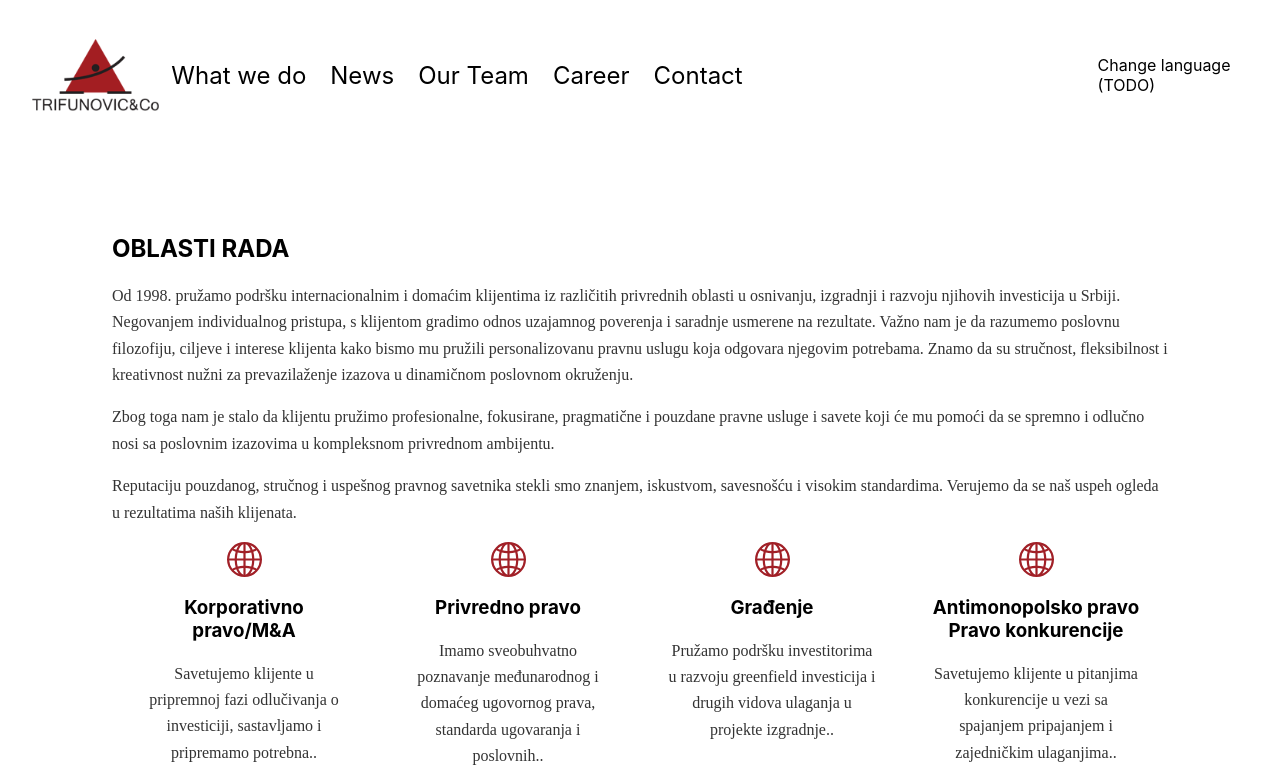
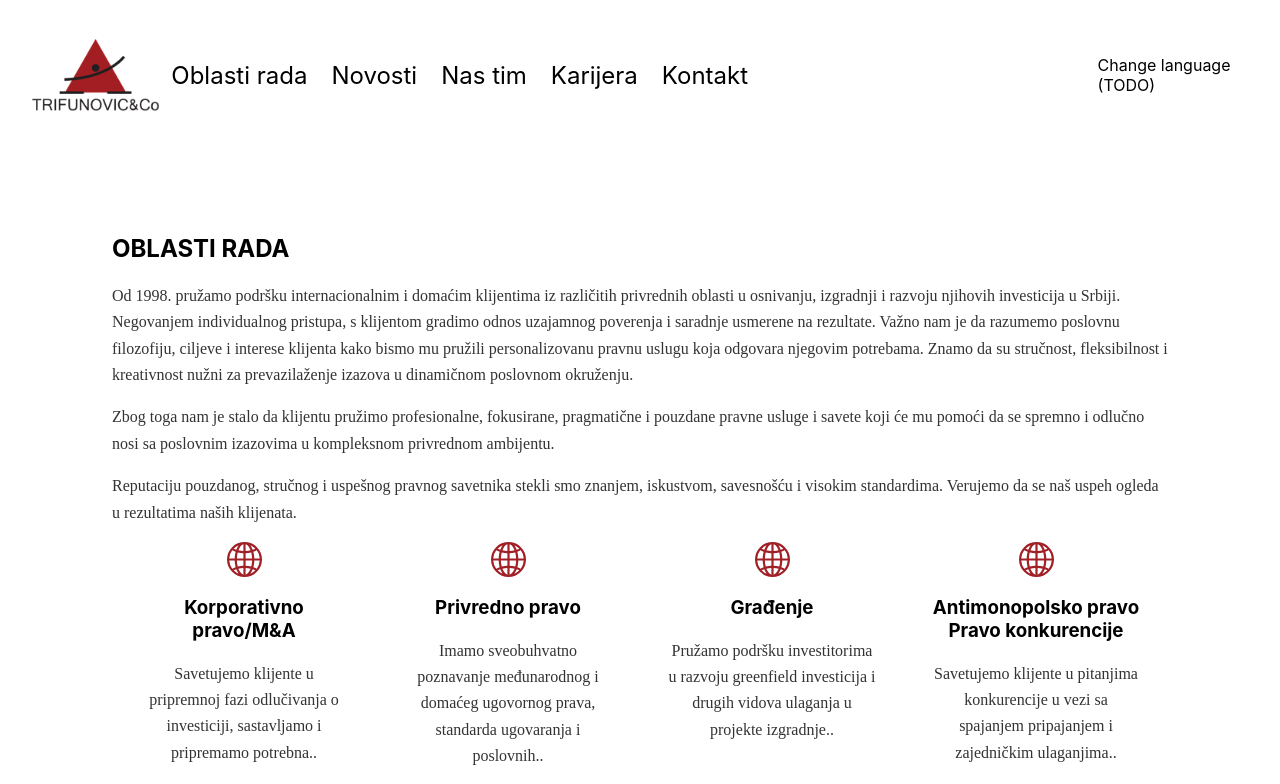
Before and after one commit to Matija8/Legacy-TC-Law-FE, a Next.js app: page / in a window 1280 px wide. Shown: the top 784 px of the page. Built offline with nearby package versions, Linux system fonts and the light colour scheme.

Commit message:
Add pages

```diff
--- a/components/header.tsx
+++ b/components/header.tsx
@@ -1,8 +1,11 @@
 import Hamburger from 'hamburger-react';
 import Image from 'next/image';
+import Link from 'next/link';
 import logo from 'public/logo.png';
-import { useEffect, useState } from 'react';
+import { ReactNode, useEffect, useState } from 'react';
 import styles from './header.module.scss';
+
+const liPadding = '0.5em';
 
 export function Header() {
   const [menuOpen, setMenuOpen] = useState(false);
@@ -46,7 +49,7 @@ export function Header() {
         }
 
         nav > li {
-          padding: 0.5em;
+          padding: ${liPadding};
           display: flex;
         }
 
@@ -80,11 +83,11 @@ export function Header() {
       </div>
 
       <nav id="main-nav" className="slide-in">
-        <li>What we do</li>
-        <li>News</li>
-        <li>Our Team</li>
-        <li>Career</li>
-        <li>Contact</li>
+        <NavItem href="oblasti-rada">Oblasti rada</NavItem>
+        <NavItem href="novosti">Novosti</NavItem>
+        <NavItem href="nas-tim">Nas tim</NavItem>
+        <NavItem href="karijera">Karijera</NavItem>
+        <NavItem href="kontakt">Kontakt</NavItem>
       </nav>
 
       <div className="right">
@@ -104,3 +107,17 @@ export function Header() {
     </header>
   );
 }
+
+function NavItem({ href, children }: { href: string; children: ReactNode }) {
+  return (
+    <li
+      style={{
+        padding: liPadding,
+      }}
+    >
+      <Link href={href}>
+        <a>{children}</a>
+      </Link>
+    </li>
+  );
+}
```
Also changed, not shown: pages/karijera.tsx (added, +7 -0 lines), pages/kontakt.tsx (added, +7 -0 lines), pages/nas-tim.tsx (added, +7 -0 lines), pages/novosti.tsx (added, +7 -0 lines), pages/oblasti-rada/index.tsx (added, +7 -0 lines).
